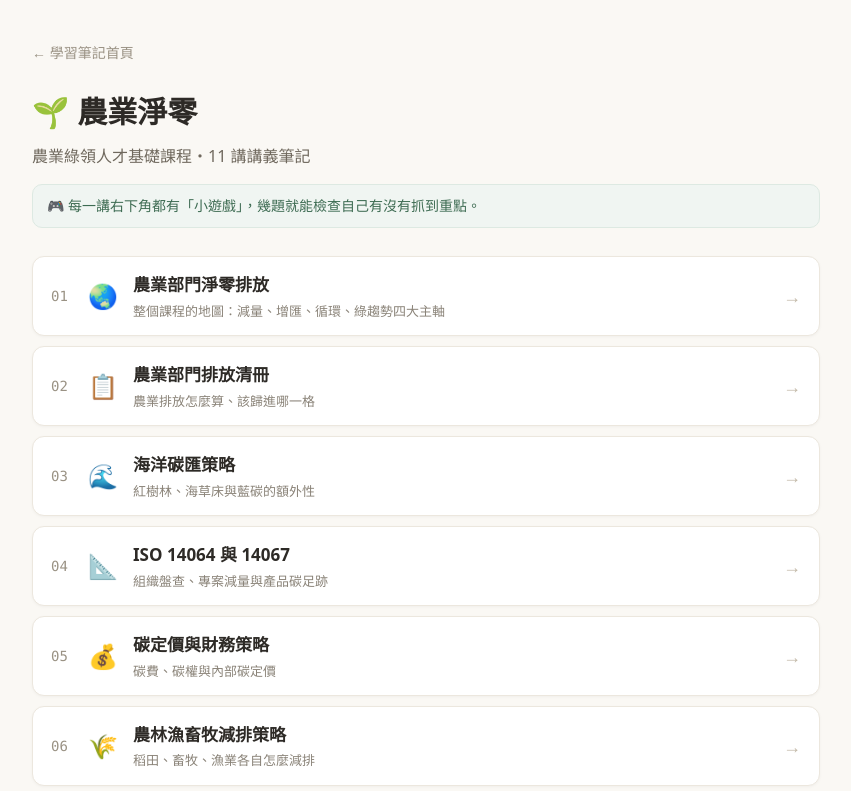
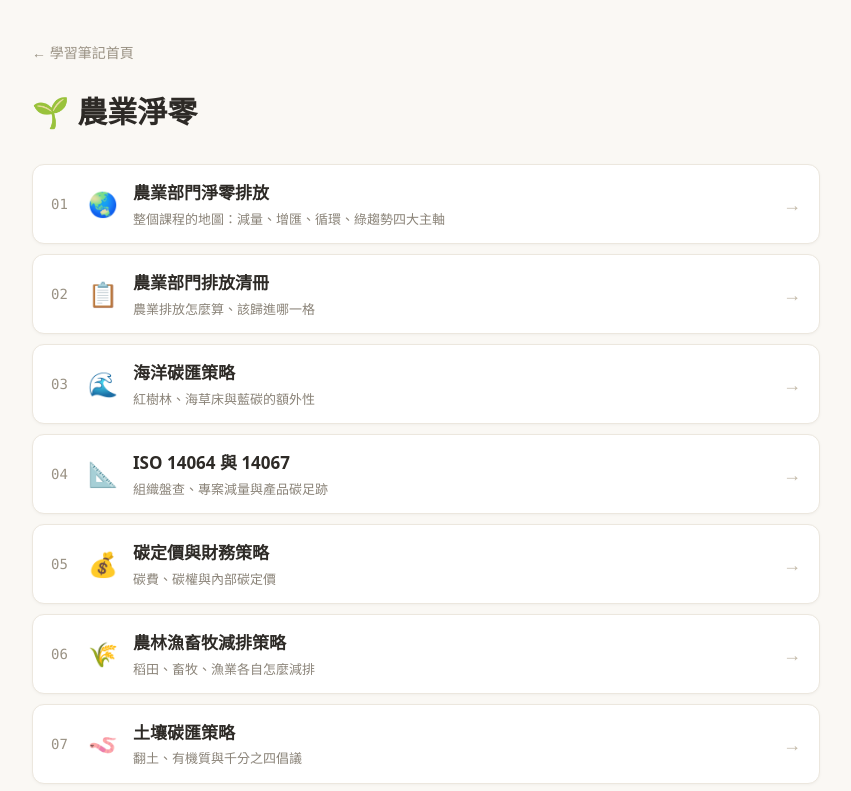
Before and after one commit to yy60716-crab/my-site, a plain HTML site: page agri-netzero/index.html in a window 1280 px wide. Shown: the top 791 px of the page, without its empty margins (214-1065 px from the left). Drawn offline with Linux system fonts and the light colour scheme.

Commit message:
課程目錄頁拿掉課程名與小遊戲提示
Co-Authored-By: Claude Opus 5.5 <noreply@anthropic.com>

```diff
--- a/agri-netzero/index.html
+++ b/agri-netzero/index.html
@@ -39,8 +39,6 @@
   <a class="back" href="../index.html">← 學習筆記首頁</a>
   <header>
     <h1>🌱 農業淨零</h1>
-    <p class="sub">農業綠領人才基礎課程・11 講講義筆記</p>
-    <p class="note">🎮 每一講右下角都有「小遊戲」，幾題就能檢查自己有沒有抓到重點。</p>
   </header>
   <nav aria-label="課程目錄">
     <ol>
```
